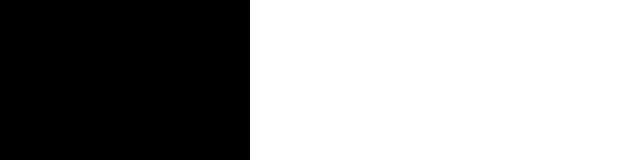
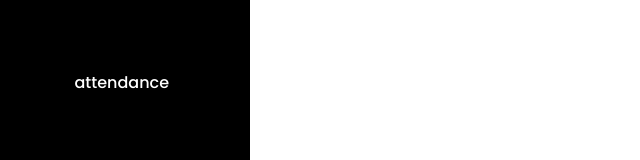
Before and after one commit to kubilaycakmak/attendence-frontend, a React (Create React App) app: page / in a window 1280 px wide. Shown: the part 496-656 px from the top of the page, without its empty margins (0-640 px from the left). Built offline with nearby package versions, Linux system fonts and the light colour scheme.

Commit message:
attendance logo fixed

```diff
--- a/src/component/Sidebar/Sidebar.js
+++ b/src/component/Sidebar/Sidebar.js
@@ -21,10 +21,8 @@ const Sidebar = () => {
             </li>
           )
         })}
+        <p className='logo'>attendance</p>
       </ul>
-      <div className={styles.image}>
-        <img src={attendance} alt='attendance' />
-      </div>
     </div>
   )
 }
--- a/src/component/Sidebar/Sidebar.module.scss
+++ b/src/component/Sidebar/Sidebar.module.scss
@@ -17,6 +17,7 @@
   text-align: left;
   color: gray;
   margin-top: 50px;
+  position: relative;
 
   #active {
     color: white;
@@ -37,5 +38,16 @@
     }
   }
 }
-.image {
+p {
+  position: absolute;
+  top: 500px;
+  right: 120px;
+  font-family: 'Poppins';
+  font-style: normal;
+  font-weight: 500;
+  font-size: 16px;
+  line-height: 24px;
+  color: #ffffff;
+  border: 0.3px solid rgba(0, 0, 0, 0.6);
+  text-shadow: 0px 4px 4px rgba(0, 0, 0, 0.15);
 }
```
